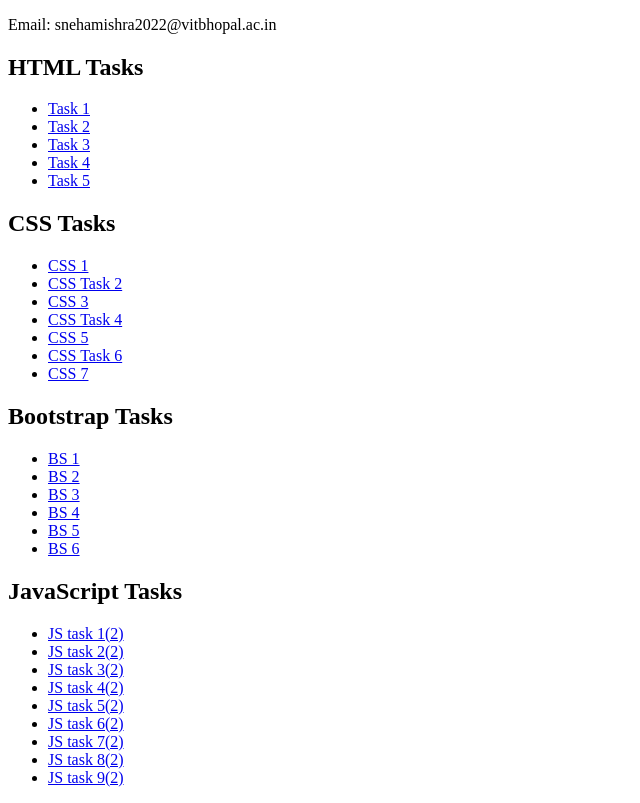
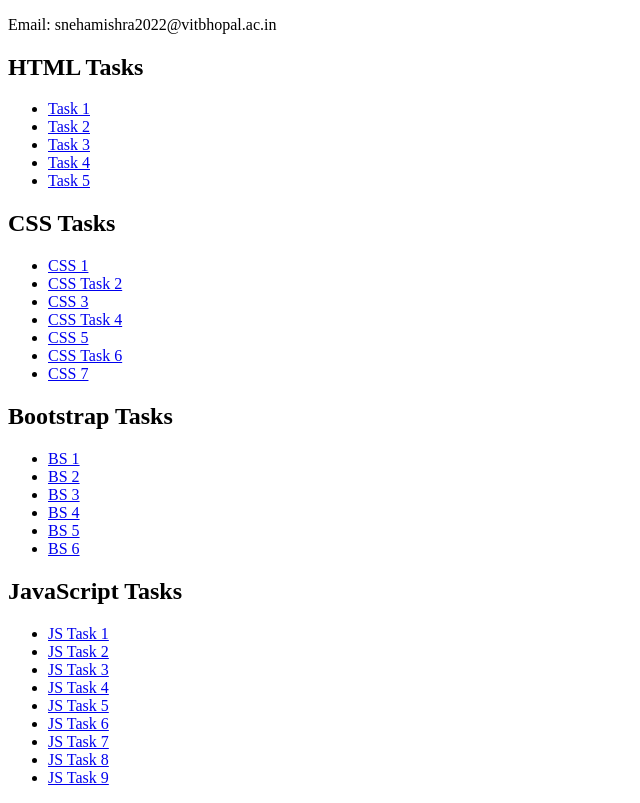
Before and after one commit to MISHSNEHA/22BCE10932_Ethnus_MERN_ASSIGMENT1, a plain HTML site: page index.html in a window 1280 px wide. Shown: the part 105-908 px from the top of the page, without its empty margins (0-640 px from the left). Drawn offline with Linux system fonts and the light colour scheme.

Commit message:
Update index.html

```diff
--- a/index.html
+++ b/index.html
@@ -42,16 +42,17 @@
 
     <h2>JavaScript Tasks</h2>
  <ul>
-        <li><a href="JS TASKS/JS task 1(2).html">JS task 1(2)</a></li>
-        <li><a href="JS TASKS/JS task 2(2).html">JS task 2(2)</a></li>
-        <li><a href="JS TASKS/JS task 3(2).html">JS task 3(2)</a></li>
-        <li><a href="JS TASKS/JS task 4(2).html">JS task 4(2)</a></li>
-        <li><a href="JS TASKS/JS task 5(2).html">JS task 5(2)</a></li>
-        <li><a href="JS TASKS/JS task 6(2).html">JS task 6(2)</a></li>
-        <li><a href="JS TASKS/JS task 7(2).html">JS task 7(2)</a></li>
-        <li><a href="JS TASKS/JS task 8(2).html">JS task 8(2)</a></li>
-        <li><a href="JS TASKS/JS task 9(2).html">JS task 9(2)</a></li>
+    <li><a href="JS%20TASKS/JS%20task%201(2).html">JS Task 1</a></li>
+    <li><a href="JS%20TASKS/JS%20task%202(2).html">JS Task 2</a></li>
+    <li><a href="JS%20TASKS/JS%20task%203(2).html">JS Task 3</a></li>
+    <li><a href="JS%20TASKS/JS%20task%204(2).html">JS Task 4</a></li>
+    <li><a href="JS%20TASKS/JS%20task%205(2).html">JS Task 5</a></li>
+    <li><a href="JS%20TASKS/JS%20task%206(2).html">JS Task 6</a></li>
+    <li><a href="JS%20TASKS/JS%20task%207(2).html">JS Task 7</a></li>
+    <li><a href="JS%20TASKS/JS%20task%208(2).html">JS Task 8</a></li>
+    <li><a href="JS%20TASKS/JS%20task%209(2).html">JS Task 9</a></li>
 </ul>
+
 
 </body>
 </html>
```
